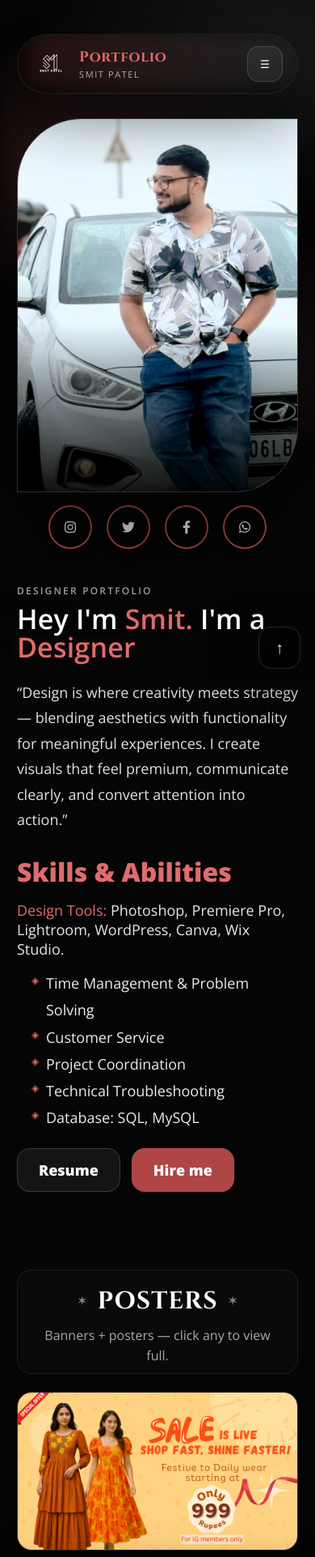
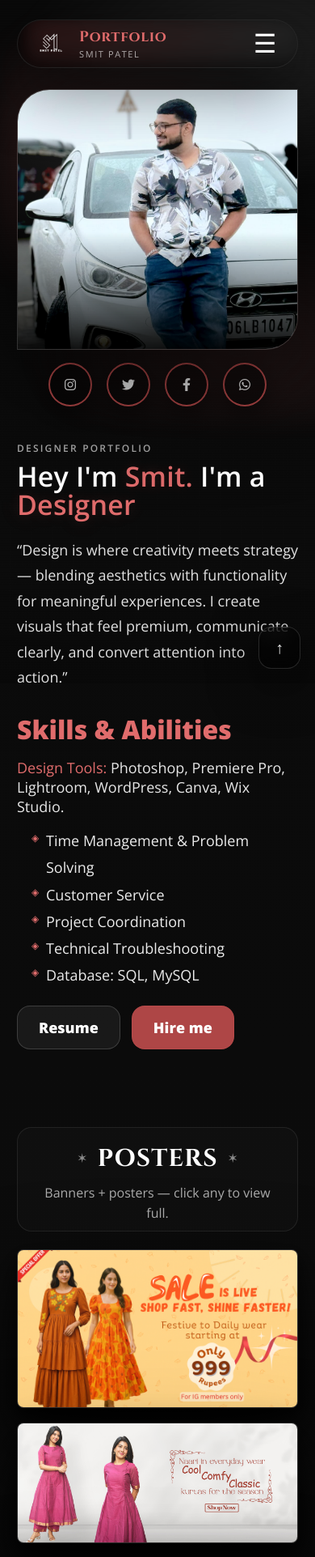
Before and after one commit to Oyemahak/Smit, a React (Vite) app: page /home in a window 390 px wide. Shown: the top 1923 px of the page at 81% size. Built offline with nearby package versions, Linux system fonts and the light colour scheme.

Commit message:
Perfect border radius and all for mobile just need to change bg color

```diff
--- a/src/styles/global.css
+++ b/src/styles/global.css
@@ -7,8 +7,9 @@
 @import url("https://fonts.googleapis.com/css2?family=Cinzel:wght@500;600;700&display=swap");
 
 :root {
-  --bg0: #050505;
-  --bg1: #070707;
+  /* ✅ Matte Black */
+  --bg0: #0a0a0a;
+  --bg1: #0f0f0f;
 
   --glass: rgba(255, 255, 255, 0.06);
   --glass2: rgba(255, 255, 255, 0.10);
@@ -28,7 +29,10 @@
   --max: 1200px;
 }
 
-/* Reset-ish */
+/* =========================================================
+   RESET + BASE
+   ========================================================= */
+
 * {
   box-sizing: border-box;
 }
@@ -46,24 +50,24 @@ body {
   color: var(--text);
   overflow-x: hidden;
 
-  /* ✅ Behance / premium gradient field */
+  /* ✅ Premium matte field (Behance-like but darker) */
   background:
-    radial-gradient(1200px 820px at 50% -12%, rgba(255, 255, 255, 0.08), transparent 58%),
-    radial-gradient(920px 680px at 14% 18%, rgba(224, 108, 108, 0.22), transparent 64%),
-    radial-gradient(980px 720px at 88% 22%, rgba(255, 255, 255, 0.08), transparent 62%),
-    radial-gradient(900px 600px at 70% 88%, rgba(224, 108, 108, 0.14), transparent 60%),
+    radial-gradient(1200px 820px at 50% -12%, rgba(255, 255, 255, 0.07), transparent 58%),
+    radial-gradient(920px 680px at 14% 18%, rgba(224, 108, 108, 0.18), transparent 64%),
+    radial-gradient(980px 720px at 88% 22%, rgba(255, 255, 255, 0.06), transparent 62%),
+    radial-gradient(900px 600px at 70% 88%, rgba(224, 108, 108, 0.12), transparent 60%),
     linear-gradient(180deg, var(--bg0) 0%, var(--bg1) 45%, var(--bg0) 100%);
 }
 
-/* Keep root same background + add grain overlay */
+/* Keep root same background + overlays */
 #root {
   min-height: 100%;
   position: relative;
   background:
-    radial-gradient(1200px 820px at 50% -12%, rgba(255, 255, 255, 0.08), transparent 58%),
-    radial-gradient(920px 680px at 14% 18%, rgba(224, 108, 108, 0.22), transparent 64%),
-    radial-gradient(980px 720px at 88% 22%, rgba(255, 255, 255, 0.08), transparent 62%),
-    radial-gradient(900px 600px at 70% 88%, rgba(224, 108, 108, 0.14), transparent 60%),
+    radial-gradient(1200px 820px at 50% -12%, rgba(255, 255, 255, 0.07), transparent 58%),
+    radial-gradient(920px 680px at 14% 18%, rgba(224, 108, 108, 0.18), transparent 64%),
+    radial-gradient(980px 720px at 88% 22%, rgba(255, 255, 255, 0.06), transparent 62%),
+    radial-gradient(900px 600px at 70% 88%, rgba(224, 108, 108, 0.12), transparent 60%),
     linear-gradient(180deg, var(--bg0) 0%, var(--bg1) 45%, var(--bg0) 100%);
 }
 
@@ -78,7 +82,7 @@ body {
   background:
     repeating-linear-gradient(0deg, rgba(255, 255, 255, 0.03) 0 1px, rgba(0, 0, 0, 0) 1px 3px),
     repeating-linear-gradient(90deg, rgba(255, 255, 255, 0.02) 0 1px, rgba(0, 0, 0, 0) 1px 4px);
-  opacity: 0.16;
+  opacity: 0.14;
   mix-blend-mode: overlay;
 }
 
@@ -90,8 +94,8 @@ body {
   pointer-events: none;
   z-index: 0;
 
-  background: radial-gradient(1200px 820px at 50% 35%, transparent 55%, rgba(0, 0, 0, 0.62) 100%);
-  opacity: 0.85;
+  background: radial-gradient(1200px 820px at 50% 35%, transparent 55%, rgba(0, 0, 0, 0.70) 100%);
+  opacity: 0.9;
 }
 
 .nav-shell,
@@ -131,6 +135,7 @@ img {
 /* =========================================================
    GO TO TOP BUTTON
    ========================================================= */
+
 .to-top {
   position: fixed;
   right: 18px;
@@ -148,7 +153,7 @@ img {
   place-items: center;
   cursor: pointer;
   box-shadow: 0 18px 60px rgba(0, 0, 0, 0.6);
-  transition: transform 0.18s ease, background 0.18s ease, border 0.18s ease;
+  transition: transform 0.18s ease, background 0.18s ease, border 0.18s ease, opacity 0.18s ease;
   z-index: 9999;
 }
 
@@ -164,14 +169,14 @@ img {
 
 .nav-shell {
   position: relative;
-  top: 18px;
+  /* ✅ not sticky */
   z-index: 9999;
   width: min(var(--max), calc(100% - 42px));
   margin: 24px auto 0;
 }
 
 .nav-inner {
-  height: 74px;
+  height: 60px;
   border-radius: 999px;
   padding: 0 18px;
   display: grid;
@@ -328,12 +333,14 @@ img {
 
 /* Burger */
 .nav-burger {
+  font-size: 32px;
+  font-weight: 500;
   display: none;
   height: 44px;
   width: 44px;
   border-radius: 14px;
-  border: 1px solid rgba(255, 255, 255, 0.14);
-  background: rgba(255, 255, 255, 0.06);
+  border: none;
+  background: transparent;
   color: white;
   cursor: pointer;
   transition: 0.2s ease;
@@ -385,9 +392,33 @@ img {
   display: inline-flex;
 }
 
+/* ✅ NAVBAR — MEDIA QUERIES (kept under navbar section) */
 @media (max-width: 860px) {
   .hide-on-mobile {
     display: none !important;
+  }
+
+  .nav-inner {
+    grid-template-columns: 1fr auto;
+  }
+
+  .nav-center {
+    display: none;
+  }
+
+  /* Hide desktop Hire Me button on tablet/mobile */
+  .nav-right .nav-btn-accent {
+    display: none;
+  }
+
+  .nav-burger {
+    display: inline-flex;
+    align-items: center;
+    justify-content: center;
+  }
+
+  .nav-mobile.open {
+    display: block;
   }
 }
 
@@ -398,7 +429,7 @@ img {
 .hero-wrap {
   width: min(var(--max), calc(100% - 42px));
   margin: 26px auto 0;
-  padding: 22px 0 0;
+  padding: 24px 0 0;
   position: relative;
 }
 
@@ -440,7 +471,7 @@ img {
 }
 
 .hero-photo-frame {
-  border-radius: 80px 0px 80px 0px;
+  border-radius: 40px 0px 40px 0px;
   overflow: hidden;
   position: relative;
   background: rgba(255, 255, 255, 0.05);
@@ -605,35 +636,52 @@ img {
 }
 
 /* Mobile-only Hire Me next to Resume */
-.hero-actions .btn-mobile-hire {
+.btn-mobile-hire {
   display: none;
 }
 
-/* ✅ Force 4 columns on desktop for super grid */
-.img-grid-super {
-  grid-template-columns: repeat(4, 1fr);
+/* ✅ HERO — MEDIA QUERIES (kept under hero section) */
+@media (max-width: 1100px) {
+  .hero-grid {
+    grid-template-columns: 360px 1fr;
+    gap: 44px;
+  }
+
+  .hero-title {
+    font-size: 48px;
+  }
 }
 
 @media (max-width: 860px) {
-  .img-grid-super {
-    grid-template-columns: repeat(2, 1fr);
+  .hero-grid {
+    grid-template-columns: 1fr;
+    gap: 26px;
+  }
+
+  .hero-wrap {
+  padding: 0px;
+}
+
+  .hero-photo-frame img {
+    height: 320px;
+  }
+
+  .hero-title {
+    font-size: 40px;
+  }
+
+  .hero-quote {
+    font-size: 18px;
+  }
+
+  .btn-mobile-hire {
+    display: inline-flex;
   }
 }
 
 @media (max-width: 520px) {
-  .img-grid-super {
-    grid-template-columns: 1fr;
-  }
-}
-
-/* ✅ Hero Hire Me button: show on tablet/mobile only */
-.btn-mobile-hire {
-  display: none;
-}
-
-@media (max-width: 860px) {
-  .btn-mobile-hire {
-    display: inline-flex;
+  .hero-title {
+    font-size: 34px;
   }
 }
 
@@ -685,11 +733,18 @@ img {
   line-height: 1.6;
 }
 
+/* ✅ SECTION HEADERS — MEDIA QUERIES */
+@media (max-width: 520px) {
+  .section-title {
+    font-size: 30px;
+  }
+}
+
 /* =========================================================
    GALLERY GRID + CARDS (Desktop = 4 columns max)
-   - Portrait: spans 2 rows (looks premium)
    - Banner: spans 2 columns
-   - No blank inside card: cover
+   - Portrait: spans 2 rows (premium)
+   - Behance-style lift shadow
    ========================================================= */
 
 .img-grid {
@@ -697,51 +752,76 @@ img {
   gap: 18px;
 }
 
-/* ✅ Desktop: strict 4 columns max */
 .img-grid-dense,
 .img-grid-super {
   grid-template-columns: repeat(4, minmax(0, 1fr));
 }
 
-/* Base card */
+/* Base card (✅ Behance shadow stack) */
 .img-card {
   position: relative;
   overflow: hidden;
-  border-radius: 18px;
+  border-radius: 8px;
   border: 1px solid rgba(255, 255, 255, 0.12);
   background: rgba(255, 255, 255, 0.04);
   cursor: pointer;
   padding: 0;
   outline: none;
-  box-shadow: 0 18px 60px rgba(0, 0, 0, 0.55);
+
+  /* ✨ floating poster depth */
+  box-shadow:
+    0 8px 18px rgba(0, 0, 0, 0.55),
+    0 28px 60px rgba(0, 0, 0, 0.65),
+    0 80px 140px rgba(0, 0, 0, 0.55);
+
   transform: translateZ(0);
   isolation: isolate;
-  transition: transform 0.18s ease;
+  transition: transform 0.35s ease, box-shadow 0.35s ease;
 }
 
 .img-card:active {
   transform: scale(0.99);
 }
 
+.img-card:hover {
+  transform: translateY(-6px);
+  box-shadow:
+    0 12px 26px rgba(0, 0, 0, 0.65),
+    0 40px 90px rgba(0, 0, 0, 0.75),
+    0 120px 200px rgba(0, 0, 0, 0.65);
+}
+
+/* Rim light */
 .img-card::before {
   content: "";
   position: absolute;
   inset: -2px;
-  background: radial-gradient(520px 240px at 20% 20%, rgba(224, 108, 108, 0.14), transparent 60%);
-  opacity: 0.85;
-  filter: blur(12px);
-  z-index: 0;
+  border-radius: inherit;
   pointer-events: none;
+  z-index: 1;
+
+  background:
+    linear-gradient(180deg,
+      rgba(255, 255, 255, 0.12),
+      rgba(255, 255, 255, 0.02));
+
+  opacity: 0.65;
+  mix-blend-mode: screen;
 }
 
+/* Image fills perfectly */
 .img-card img {
   width: 100%;
   height: 100%;
   object-fit: cover;
-  /* ✅ no blank */
   transition: transform 0.35s ease;
   position: relative;
-  z-index: 1;
+  z-index: 0;
+  /* rim is z=1 */
+}
+
+.img-card:hover img {
+  transform: scale(1.03);
 }
 
 .img-overlay {
@@ -753,6 +833,10 @@ img {
   opacity: 0;
   transition: opacity 0.35s ease;
   z-index: 2;
+}
+
+.img-card:hover .img-overlay {
+  opacity: 1;
 }
 
 .img-hoverhint {
@@ -774,32 +858,53 @@ img {
   transition: 0.25s ease;
 }
 
-.img-card:hover img {
-  transform: scale(1.03);
-}
-
-.img-card:hover .img-overlay {
-  opacity: 1;
-}
-
 .img-card:hover .img-hoverhint {
   opacity: 1;
   transform: translateY(0);
 }
 
-/* ✅ Banner: spans 2 columns on desktop */
+/* Banner: spans 2 columns on desktop */
 .img-card.is-banner {
   grid-column: span 2;
 }
 
-/* ✅ Portrait: spans 2 rows on desktop (looks premium) */
+/* Portrait: spans 2 rows on desktop (extra depth) */
 .img-card.is-portrait {
   grid-row: span 2;
+  box-shadow:
+    0 10px 22px rgba(0, 0, 0, 0.6),
+    0 40px 90px rgba(0, 0, 0, 0.7),
+    0 140px 260px rgba(0, 0, 0, 0.65);
 }
 
-/* portrait before tint */
-.img-card.is-portrait::before {
-  background: radial-gradient(520px 260px at 30% 20%, rgba(255, 255, 255, 0.10), transparent 60%);
+/* ✅ GALLERY — MEDIA QUERIES (kept under gallery section) */
+@media (max-width: 860px) {
+
+  .img-grid-dense,
+  .img-grid-super {
+    grid-template-columns: repeat(2, minmax(0, 1fr));
+  }
+
+  .img-card.is-banner {
+    grid-column: span 2;
+  }
+
+  .img-card.is-portrait {
+    grid-row: span 1;
+    /* keep mobile clean */
+  }
+}
+
+@media (max-width: 520px) {
+
+  .img-grid-dense,
+  .img-grid-super {
+    grid-template-columns: 1fr;
+  }
+
+  .img-card.is-banner {
+    grid-column: span 1;
+  }
 }
 
 /* =========================================================
@@ -845,6 +950,19 @@ img {
 
   100% {
     transform: translateX(120%);
+  }
+}
+
+/* ✅ PLACEHOLDERS — MEDIA QUERIES */
+@media (max-width: 860px) {
+  .placeholder-grid {
+    grid-template-columns: repeat(2, 1fr);
+  }
+}
+
+@media (max-width: 520px) {
+  .placeholder-grid {
+    grid-template-columns: 1fr;
   }
 }
 
@@ -1019,6 +1137,17 @@ img {
   box-shadow: 0 0 18px rgba(224, 108, 108, 0.18);
 }
 
+/* ✅ ABOUT — MEDIA QUERIES */
+@media (max-width: 1100px) {
+  .about-grid {
+    grid-template-columns: 1fr;
+  }
+
+  .about-photo-frame img {
+    height: 420px;
+  }
+}
+
 /* =========================================================
    FOOTER
    ========================================================= */
@@ -1028,116 +1157,3 @@ footer {
   text-align: center;
   color: rgba(255, 255, 255, 0.68);
 }
-
-/* =========================================================
-   RESPONSIVE
-   ========================================================= */
-
-@media (max-width: 1100px) {
-  .hero-grid {
-    grid-template-columns: 360px 1fr;
-    gap: 44px;
-  }
-
-  .hero-title {
-    font-size: 48px;
-  }
-
-  .about-grid {
-    grid-template-columns: 1fr;
-  }
-
-  .about-photo-frame img {
-    height: 420px;
-  }
-}
-
-/* ✅ Tablet: 2 columns */
-@media (max-width: 860px) {
-  .nav-inner {
-    grid-template-columns: 1fr auto;
-  }
-
-  .nav-center {
-    display: none;
-  }
-
-  /* Hide desktop Hire Me button on mobile */
-  .nav-right .nav-btn-accent {
-    display: none;
-  }
-
-  .nav-burger {
-    display: inline-flex;
-    align-items: center;
-    justify-content: center;
-  }
-
-  .nav-mobile.open {
-    display: block;
-  }
-
-  .hero-grid {
-    grid-template-columns: 1fr;
-    gap: 26px;
-  }
-
-  .hero-photo-frame img {
-    height: 460px;
-  }
-
-  .hero-title {
-    font-size: 40px;
-  }
-
-  .hero-quote {
-    font-size: 18px;
-  }
-
-  /* ✅ Mobile hero shows Hire Me next to Resume */
-  .hero-actions .btn-mobile-hire {
-    display: inline-flex;
-  }
-
-  .img-grid-dense,
-  .img-grid-super {
-    grid-template-columns: repeat(2, minmax(0, 1fr));
-  }
-
-  .img-card.is-banner {
-    grid-column: span 2;
-  }
-
-  .img-card.is-portrait {
-    grid-row: span 1;
-    /* keep mobile clean */
-  }
-
-  .placeholder-grid {
-    grid-template-columns: repeat(2, 1fr);
-  }
-}
-
-/* ✅ Small mobile: 1 column */
-@media (max-width: 520px) {
-  .hero-title {
-    font-size: 34px;
-  }
-
-  .section-title {
-    font-size: 30px;
-  }
-
-  .img-grid-dense,
-  .img-grid-super {
-    grid-template-columns: 1fr;
-  }
-
-  .img-card.is-banner {
-    grid-column: span 1;
-  }
-
-  .placeholder-grid {
-    grid-template-columns: 1fr;
-  }
-}
```
